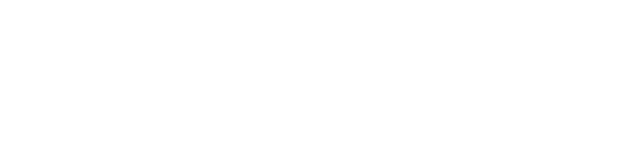
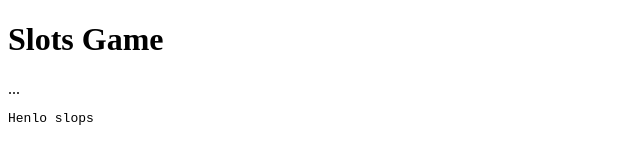
Before and after one commit to choephix2/js-zitm4p, a website: page index.html in a window 1280 px wide. Shown: the whole page, without its empty margins (0-640 px from the left). Drawn offline with Linux system fonts and the light colour scheme.

Commit message:
__         __ /  \.-"""-./  \ \    -   -    /  |   o   o   |  \  .-'''-.  /   '-\__Y__/-'      `---`

```diff
--- a/index.html
+++ b/index.html
@@ -1 +1,10 @@
-<div id="app"></div>
+<!DOCTYPE html>
+<html>
+  <head>
+    <title>Parcel Sandbox</title>
+    <meta charset="UTF-8" />
+  </head>
+  <body>
+    <script src="index.js"></script>
+  </body>
+</html>
--- a/index.js
+++ b/index.js
@@ -1,5 +1,3 @@
-import "./style.css";
-
 const INDEX_SLOTS = {
   html: `
   <div>
@@ -7,7 +5,7 @@ const INDEX_SLOTS = {
     <div>...</div>
   </div>
   `,
-  scripts: ["common.js", "slots.js"]
+  scripts: ["slots.js"]
 };
 
 const INDEX_LIVE_CASINO = {
@@ -17,7 +15,7 @@ const INDEX_LIVE_CASINO = {
     <div>[ le game ]</div>
   </div>
   `,
-  scripts: ["common.js", "live-casino.js"]
+  scripts: ["live-casino.js"]
 };
 
 const queryString = window.location.search;
@@ -30,6 +28,6 @@ const index_contents =
 document.body.innerHTML = index_contents.html;
 for (let src of index_contents.scripts) {
   let el = document.createElement("script");
-  el.src = `https://github.com/choephix2/js-zitm4p/blob/master/scripts/` + src + `?raw=true`;
+  el.src = `scripts/` + src + `?raw=true`;
   document.body.appendChild(el);
 }
--- a/scripts/common.js
+++ /dev/null
@@ -1 +0,0 @@
-console.log(`komonale`);
--- a/scripts/slots.js
+++ b/scripts/slots.js
@@ -1,3 +1,15 @@
-alert(`Henlo slops`);
+function trace( ...args )
+{
+  const f = () =>
+    args.forEach( o => {
+      console.log( o )
+      document.body.innerHTML += `<pre>${ o }</pre>`
+    } )
 
-document.body.innerHTML += `<code>Henlo slops</code>`;
+  if ( document.readyState === "complete" )
+    f()
+  else
+    window.addEventListener( `load`, f )
+}
+
+trace(`Henlo slops`);
```
Also changed, not shown: scripts/live-casino.js (+15 -1 lines).
